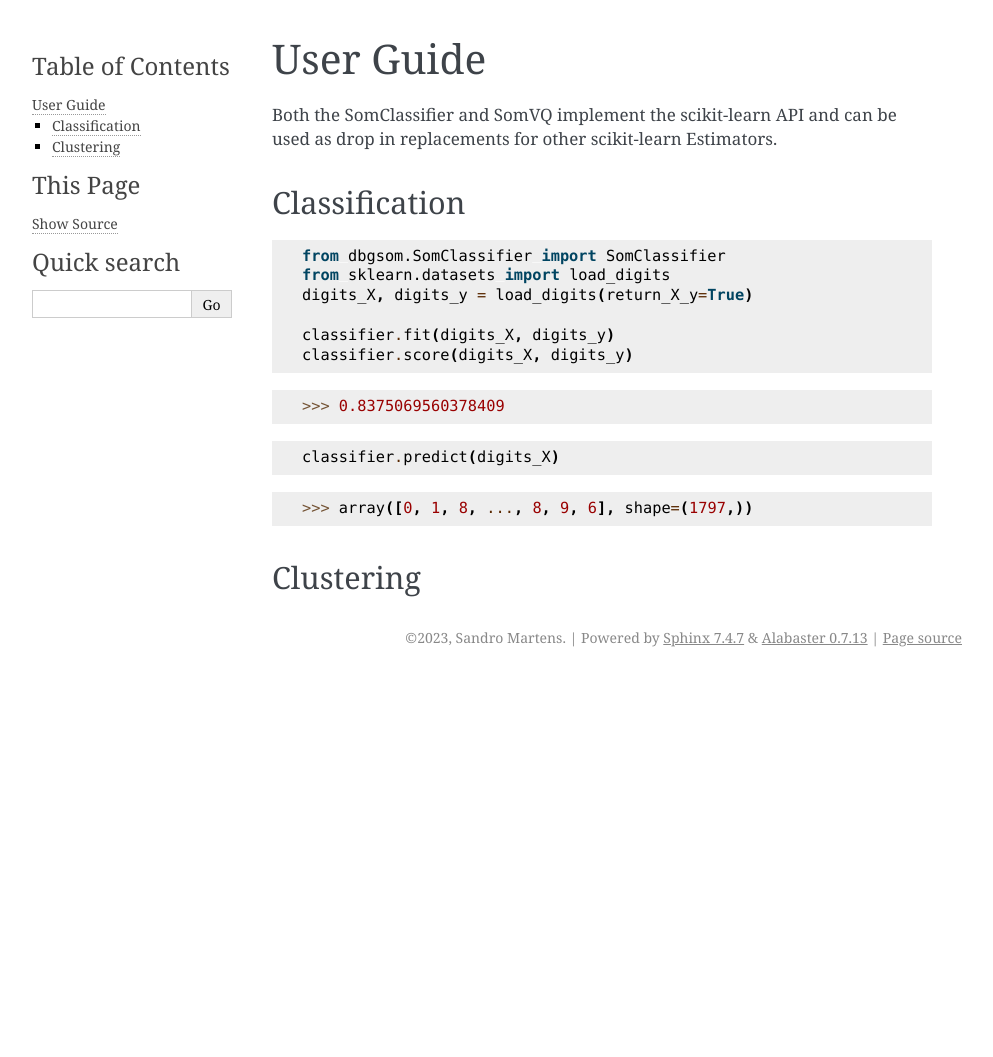
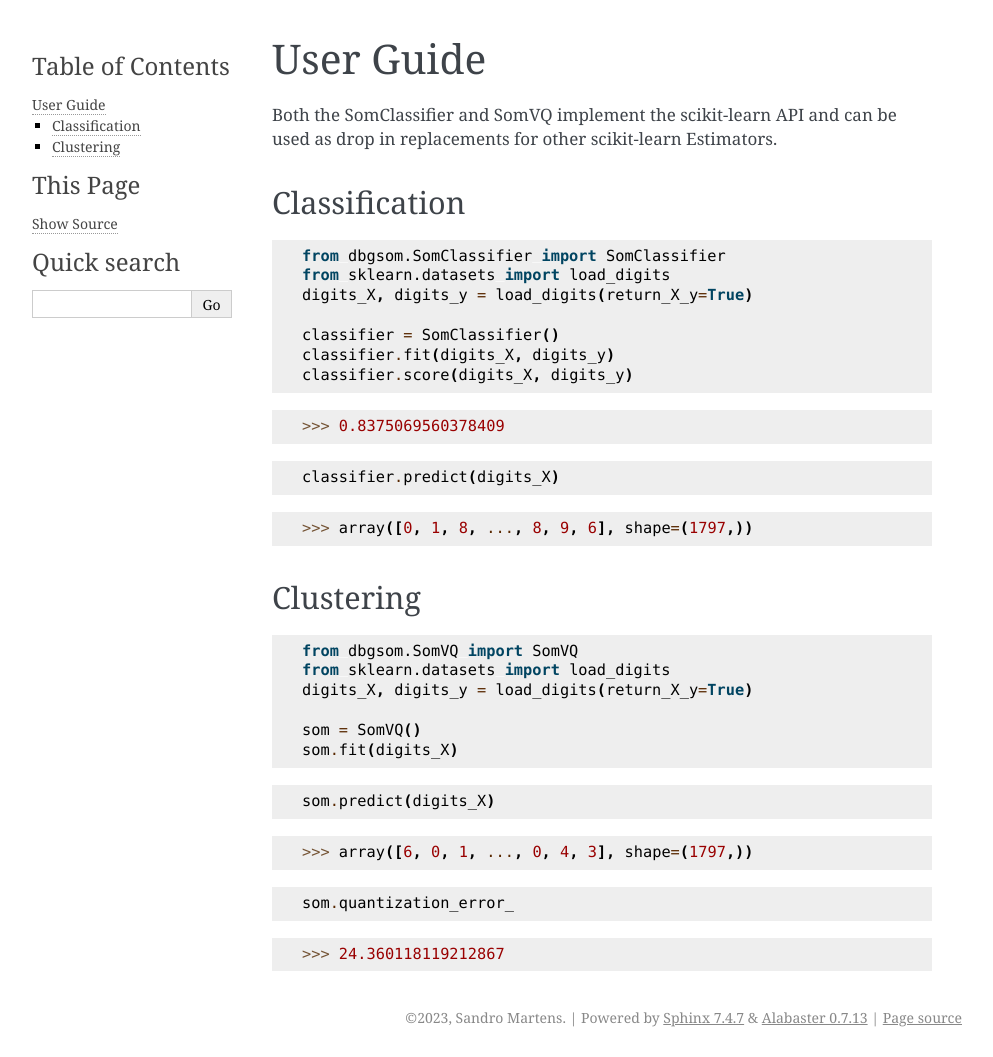
Before and after one commit to SandroMartens/DBGSOM, a Sphinx documentation site: the page built from docs/source/user_guide.rst, in a window 1280 px wide. Shown: the whole page, without its empty margins (148-1141 px from the left). Built offline with Sphinx 7.4.7, drawn with Linux system fonts in a browser that asks for light colours; before the commit the page ends 900 px from its top, so only the background shows below that.

Commit message:
updated user guide

```diff
--- a/docs/source/user_guide.rst
+++ b/docs/source/user_guide.rst
@@ -11,6 +11,7 @@ Classification
     from sklearn.datasets import load_digits
     digits_X, digits_y = load_digits(return_X_y=True)
 
+    classifier = SomClassifier()
     classifier.fit(digits_X, digits_y)
     classifier.score(digits_X, digits_y)
 
@@ -28,3 +29,27 @@ Classification
 
 Clustering
 ----------
+.. code-block:: python
+
+    from dbgsom.SomVQ import SomVQ
+    from sklearn.datasets import load_digits
+    digits_X, digits_y = load_digits(return_X_y=True)
+
+    som = SomVQ()
+    som.fit(digits_X)
+
+.. code-block:: python
+
+    som.predict(digits_X)
+
+.. code-block:: pycon
+
+    >>> array([6, 0, 1, ..., 0, 4, 3], shape=(1797,))
+
+.. code-block:: python
+
+    som.quantization_error_
+
+.. code-block:: pycon
+
+    >>> 24.360118119212867
```
